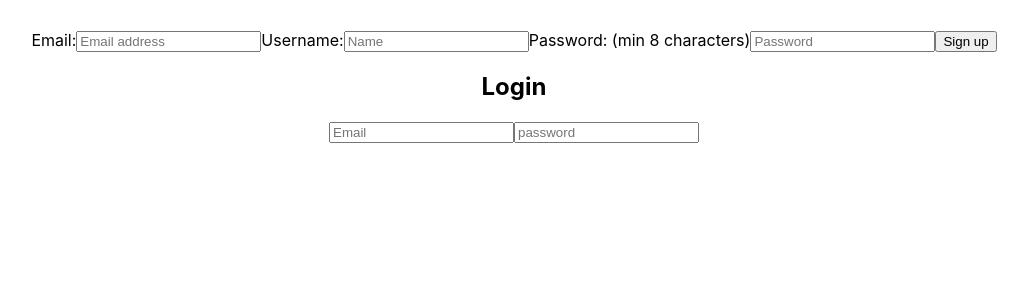
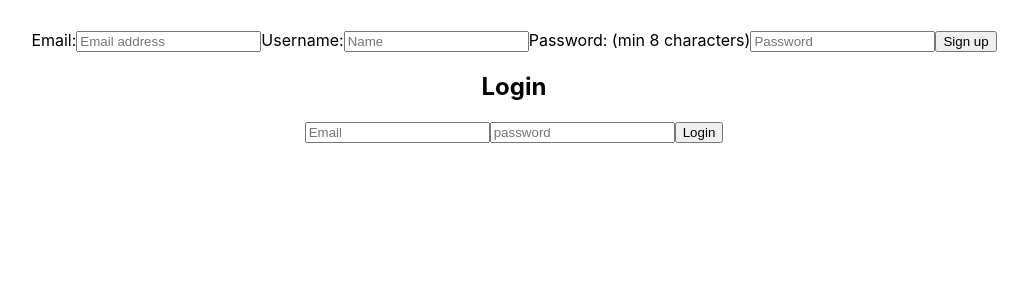
Before and after one commit to tamaskovacs0408/crypto_app, a React (Create React App) app: page / in a window 1280 px wide. Shown: the top 300 px of the page, without its empty margins (126-1154 px from the left). Built offline with nearby package versions, Linux system fonts and the light colour scheme.

Commit message:
Update component

```diff
--- a/src/Components/LogIn/index.jsx
+++ b/src/Components/LogIn/index.jsx
@@ -25,6 +25,7 @@ export default function LogIn() {
             required
           />
         </label>
+        <input type="submit" value="Login" />
       </from>
     </div>
   );
```
